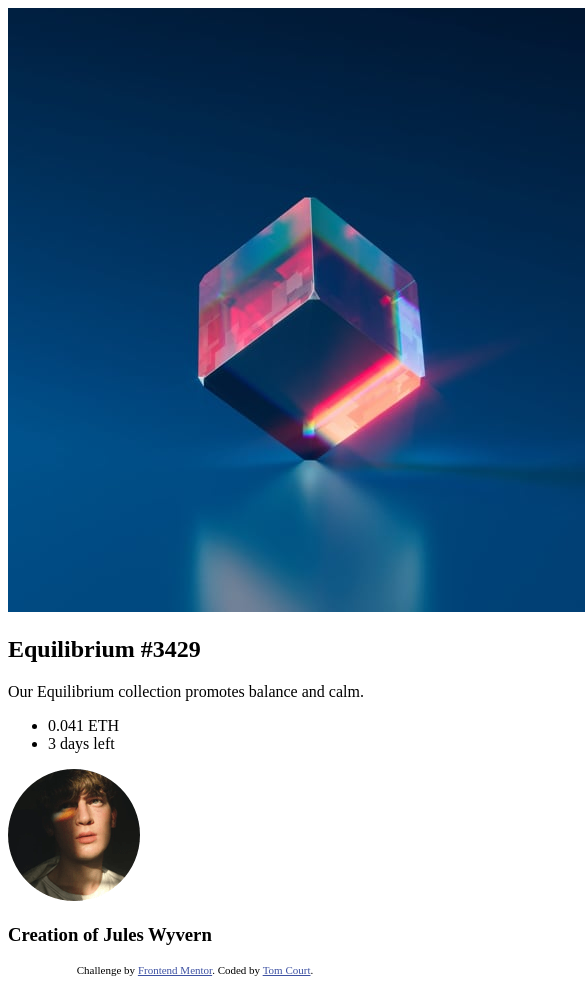
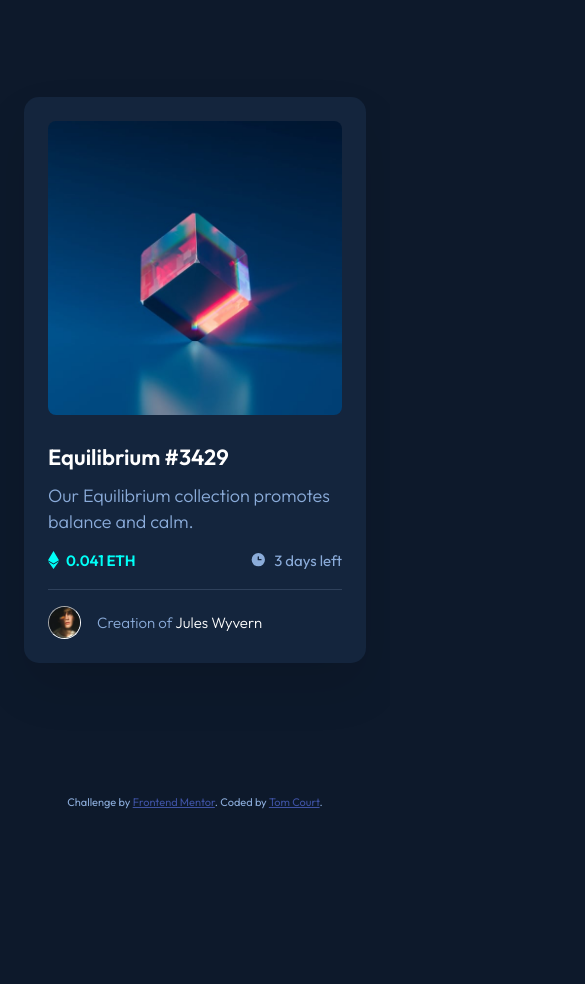
Before and after one commit to Tomcourt89/NFT-preview, a plain HTML site: page index.html in a window 390 px wide. Shown: the top 984 px of the page, 585 px wide, since content can reach past the window. After the commit the page ends 844 px from the top, so only its background shows below. Drawn offline with Linux system fonts and the light colour scheme.

Commit message:
Mobile styles applied

```diff
--- /dev/null
+++ b/css/styles.css
@@ -0,0 +1,114 @@
+:root {
+    --softblue: hsl(215, 51%, 70%);
+    --cyan: hsl(178, 100%, 50%);
+
+    --bodyblue: hsl(217, 54%, 11%);
+    --cardblue: hsl(216, 50%, 16%);
+    --lineblue: hsl(215, 32%, 27%);
+    --white: hsl(0, 0%, 100%);
+
+    --text-base: 0.938rem;
+    --text-lg: 1.125rem;
+    --text-xl: 1.375rem;
+}
+
+* {
+    box-sizing: border-box;
+    padding: 0;
+    margin: 0;
+}
+
+body {
+    display: grid;
+    height: 100vh;
+    place-items: center;
+    grid-template-rows: 90% 1fr;
+    background: var(--bodyblue);
+    font-family: "Outfit", sans-serif;
+    color: var(--softblue);
+}
+
+article {
+    background: var(--cardblue);
+    max-width: 350px;
+    margin: 24px;
+    padding: 24px;
+    border-radius: 15px;
+    box-shadow: 0px 25px 50px 0 rgba(0, 0, 0, 0.1);
+
+    & > img {
+        width: 100%;
+        border-radius: 8px;
+    }
+}
+
+.content {
+    padding-block: 24px 16px;
+    display: flex;
+    flex-direction: column;
+    gap: 12px;
+    border-bottom: 1px solid var(--lineblue);
+
+    & h2 {
+        color: var(--white);
+        font-size: var(--text-xl);
+        font-weight: 600;
+    }
+
+    & p {
+        font-size: var(--text-lg);
+        font-weight: 300;
+        line-height: 26px;
+        margin-bottom: 4px;
+    }
+
+    & ul {
+        display: flex;
+        justify-content: space-between;
+        list-style-type: none;
+        font-size: var(--text-base);
+
+        & li {
+            display: flex;
+            gap: 7px;
+        }
+
+        .eth {
+            color: var(--cyan);
+            font-weight: 600;
+
+            &::before {
+                content: url(../images/icon-ethereum.svg);
+            }
+        }
+
+        .time {
+            &::before {
+                content: url(../images/icon-clock.svg);
+            }
+        }
+    }
+}
+
+.creator {
+    display: flex;
+    align-items: center;
+    gap: 16px;
+    padding-top: 16px;
+
+    & > img {
+        width: 33px;
+        height: 33px;
+        border-radius: 50%;
+        border: 1px inset var(--white);
+    }
+
+    & h3 {
+        font-size: var(--text-base);
+        font-weight: 300;
+
+        & span {
+            color: var(--white);
+        }
+    }
+}
--- a/index.html
+++ b/index.html
@@ -5,6 +5,10 @@
   <meta name="viewport" content="width=device-width, initial-scale=1.0"> <!-- displays site properly based on user's device -->
 
   <link rel="icon" type="image/png" sizes="32x32" href="./images/favicon-32x32.png">
+  <link rel="stylesheet" href="./css/styles.css">
+  <link rel="preconnect" href="https://fonts.googleapis.com">
+  <link rel="preconnect" href="https://fonts.gstatic.com" crossorigin>
+  <link href="https://fonts.googleapis.com/css2?family=Outfit:wght@100..900&display=swap" rel="stylesheet">
 
   <title>Frontend Mentor | NFT preview card component</title>
 
```
Also changed, not shown: 1 other file.
